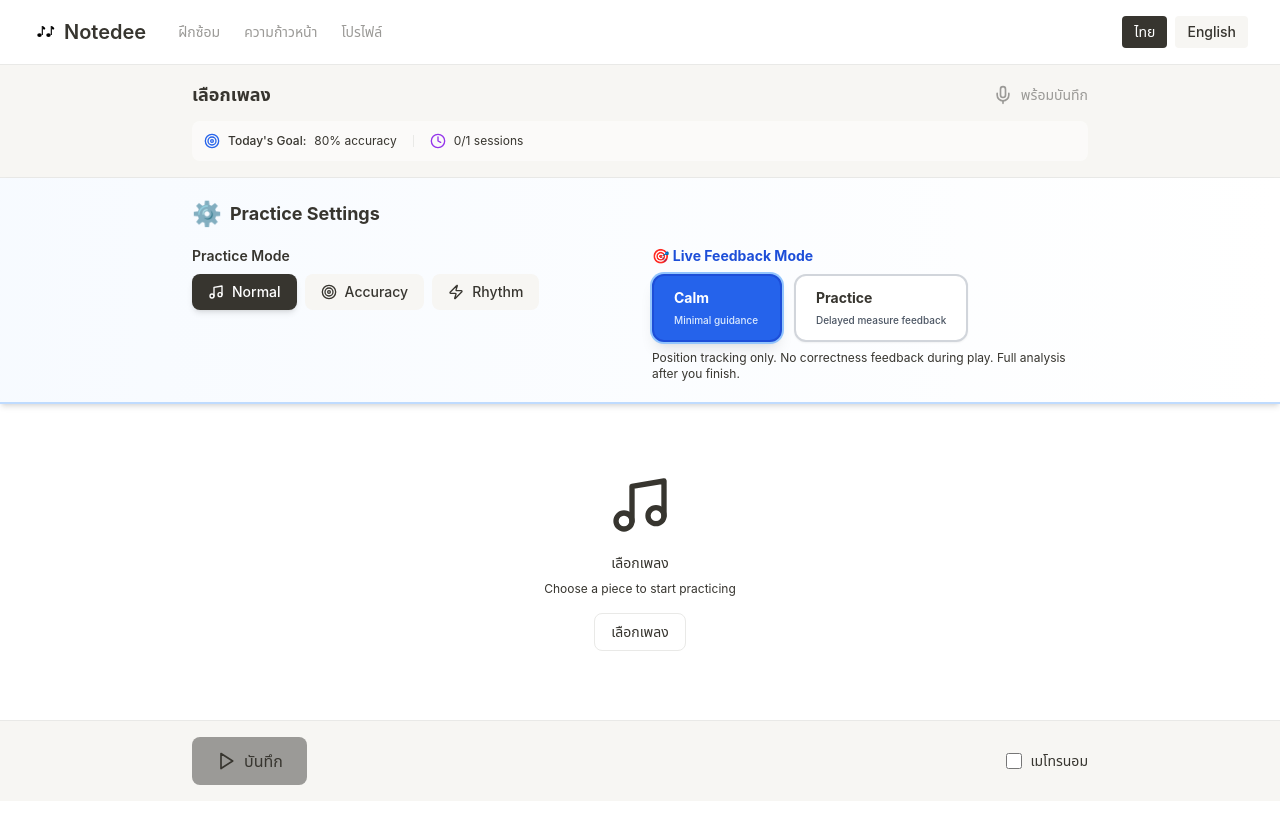
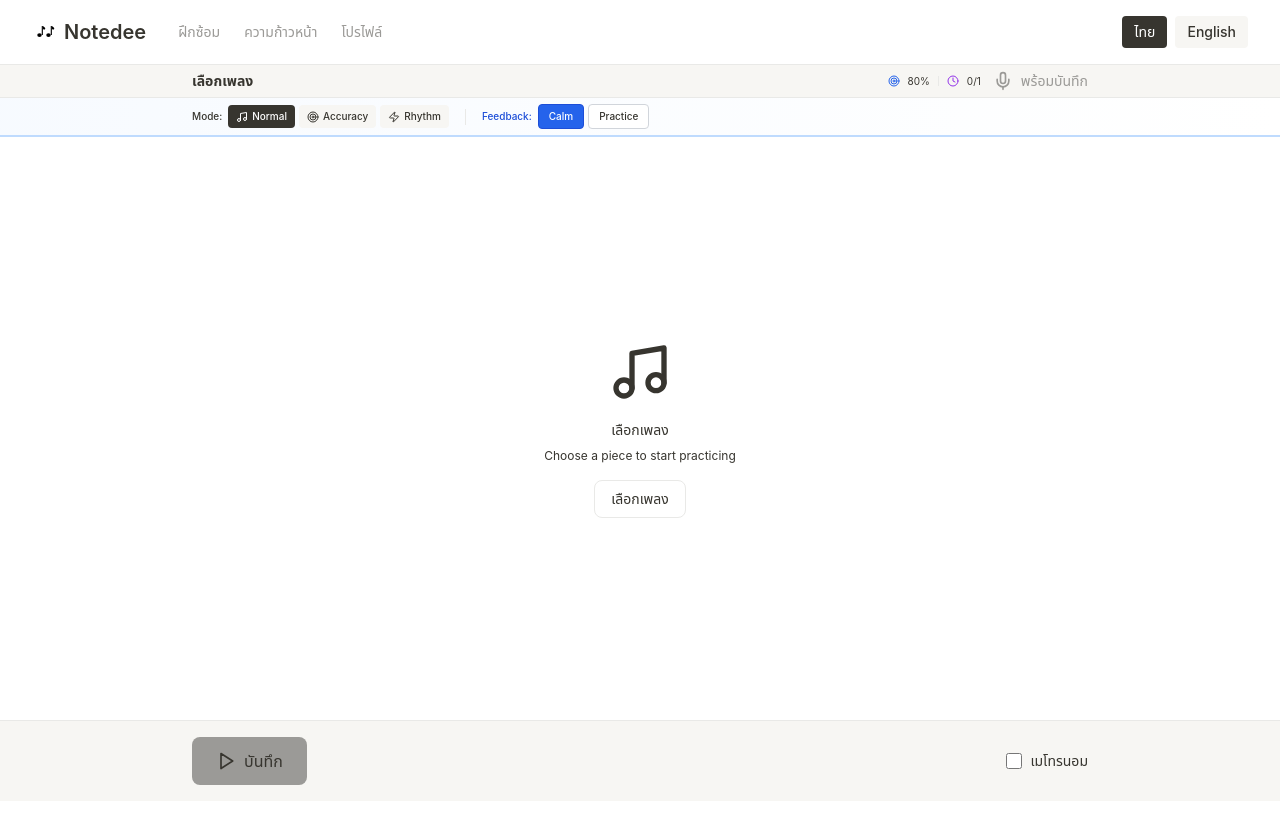
Before and after one commit to bovornv/notedee, a Next.js app: page /practice in a window 1280 px wide. Shown: the top 824 px of the page. Built offline with nearby package versions, Linux system fonts and the light colour scheme; sample sign-in values are in the browser's storage; what pitchfinder would draw is missing.

Commit message:
Redesign Practice page layout: compact header and settings to maximize sheet music space

```diff
--- a/app/practice/page.tsx
+++ b/app/practice/page.tsx
@@ -436,12 +436,11 @@ export default function PracticePage() {
       <RecordingIndicator isRecording={isRecording} />
       <div className="flex-1 overflow-hidden">
         <div className="flex h-full flex-col">
-          {/* Header with Daily Goal */}
-          <div className="border-b border-border bg-accent px-6 py-4">
-            <div className="mx-auto max-w-4xl">
-              <div className="flex items-center justify-between mb-3">
-                <div className="flex items-center gap-3">
-                  <h1 className="text-lg font-semibold">
+          {/* Compact Header - Single Row */}
+          <div className="border-b border-border bg-accent px-4 py-1.5">
+            <div className="mx-auto max-w-4xl flex items-center justify-between gap-3">
+              <div className="flex items-center gap-2 min-w-0 flex-1">
+                <h1 className="text-sm font-semibold truncate">
                   {selectedPiece
                     ? selectedPiece.title
                     : t("practice.select_piece")}
@@ -450,52 +449,44 @@ export default function PracticePage() {
                   <button
                     onClick={() => setShowPieceSelector(true)}
                     disabled={isRecording || countdown !== null}
-                      className="flex items-center gap-1.5 rounded-lg border border-border bg-background px-3 py-1.5 text-xs font-medium text-foreground transition-colors hover:bg-accent disabled:opacity-50 disabled:cursor-not-allowed"
+                    className="flex items-center gap-1 rounded border border-border bg-background px-2 py-0.5 text-[10px] font-medium text-foreground transition-colors hover:bg-accent disabled:opacity-50 disabled:cursor-not-allowed shrink-0"
                     title="Change song"
                   >
-                      <RefreshCw className="h-3.5 w-3.5" />
-                      <span>Change Song</span>
+                    <RefreshCw className="h-3 w-3" />
+                    <span>Change</span>
                   </button>
                 )}
               </div>
+
+              {/* Compact Daily Goal - Inline */}
+              <div className="flex items-center gap-2 shrink-0">
+                <Target className="h-3 w-3 text-blue-600" />
+                <span className="text-[10px] text-muted-foreground">
+                  {dailyGoal.targetAccuracy}%
+                </span>
+                <div className="h-2.5 w-px bg-border" />
+                <Clock className="h-3 w-3 text-purple-600" />
+                <span className="text-[10px] text-muted-foreground">
+                  {todaySessions}/{dailyGoal.targetSessions}
+                </span>
+              </div>
+
+              <div className="shrink-0">
                 <MicIndicator
                   isRecording={isRecording}
                   hasPermission={!micPermissionDenied}
                 />
               </div>
-
-              {/* Daily Goal Display */}
-              <div className="flex items-center gap-4 rounded-lg bg-background/50 p-3">
-                <div className="flex items-center gap-2">
-                  <Target className="h-4 w-4 text-blue-600" />
-                  <span className="text-xs font-medium text-foreground">Today&apos;s Goal:</span>
-                  <span className="text-xs text-muted-foreground">
-                    {dailyGoal.targetAccuracy}% accuracy
-                  </span>
-                </div>
-                <div className="h-3 w-px bg-border" />
-                <div className="flex items-center gap-2">
-                  <Clock className="h-4 w-4 text-purple-600" />
-                  <span className="text-xs text-muted-foreground">
-                    {todaySessions}/{dailyGoal.targetSessions} sessions
-                  </span>
-                </div>
-              </div>
             </div>
           </div>
 
-          {/* Practice Settings - Always visible */}
-          <div className="border-b-2 border-blue-200 bg-gradient-to-r from-blue-50/50 to-background px-6 py-5 shadow-md">
-            <div className="mx-auto max-w-4xl">
-              <h3 className="text-lg font-bold text-foreground mb-4 flex items-center gap-2">
-                <span className="text-2xl">⚙️</span>
-                <span>Practice Settings</span>
-              </h3>
-              <div className="grid grid-cols-1 md:grid-cols-2 gap-6">
+          {/* Compact Practice Settings - Single Horizontal Row */}
+          <div className="border-b-2 border-blue-200 bg-gradient-to-r from-blue-50/50 to-background px-4 py-1.5">
+            <div className="mx-auto max-w-4xl flex items-center gap-4 flex-wrap">
               {/* Practice Mode */}
-                <div className="space-y-2">
-                  <label className="text-sm font-semibold text-foreground block">Practice Mode</label>
-                  <div className="flex gap-2 flex-wrap">
+              <div className="flex items-center gap-1.5">
+                <span className="text-[10px] font-medium text-muted-foreground shrink-0">Mode:</span>
+                <div className="flex gap-1">
                   {[
                     { value: "normal", label: "Normal", icon: Music },
                     { value: "accuracy", label: "Accuracy", icon: Target },
@@ -508,34 +499,31 @@ export default function PracticePage() {
                         key={mode.value}
                         onClick={() => setPracticeMode(mode.value as "normal" | "accuracy" | "rhythm")}
                         disabled={isRecording || countdown !== null}
-                          className={`flex items-center gap-2 rounded-lg px-4 py-2 text-sm font-medium transition-colors ${
+                        className={`flex items-center gap-1 rounded px-2 py-1 text-[10px] font-medium transition-colors ${
                           isActive
-                              ? "bg-foreground text-background shadow-md"
+                            ? "bg-foreground text-background"
                             : "bg-accent text-foreground hover:bg-accent/80"
                         } disabled:opacity-50`}
+                        title={mode.label}
                       >
-                          <Icon className="h-4 w-4" />
-                          {mode.label}
+                        <Icon className="h-3 w-3" />
+                        <span className="hidden sm:inline">{mode.label}</span>
                       </button>
                     );
                   })}
                 </div>
-                  {practiceMode !== "normal" && (
-                    <p className="text-xs text-muted-foreground mt-2">
-                      {practiceMode === "accuracy"
-                        ? "Focus on hitting the right notes. Speed doesn't matter."
-                        : "Focus on keeping steady rhythm. Use the metronome to help."}
-                    </p>
-                  )}
               </div>
 
+              {/* Divider */}
+              <div className="h-4 w-px bg-border" />
+
               {/* Live Feedback Mode */}
-                <div className="space-y-2">
-                  <label className="text-sm font-bold text-blue-700 block">🎯 Live Feedback Mode</label>
-                  <div className="flex gap-3">
+              <div className="flex items-center gap-1.5">
+                <span className="text-[10px] font-medium text-blue-700 shrink-0">Feedback:</span>
+                <div className="flex gap-1">
                   {[
-                      { value: "calm", label: "Calm", description: "Minimal guidance" },
-                      { value: "practice", label: "Practice", description: "Delayed measure feedback" },
+                    { value: "calm", label: "Calm" },
+                    { value: "practice", label: "Practice" },
                   ].map((mode) => {
                     const isActive = feedbackMode === mode.value;
                     return (
@@ -543,41 +531,28 @@ export default function PracticePage() {
                         key={mode.value}
                         onClick={() => setFeedbackMode(mode.value as "calm" | "practice")}
                         disabled={isRecording || countdown !== null}
-                          className={`flex flex-col items-start rounded-xl px-5 py-3 text-xs font-medium transition-all border-2 min-w-[130px] transform hover:scale-105 ${
+                        className={`rounded px-2.5 py-1 text-[10px] font-medium transition-colors border ${
                           isActive
-                              ? "bg-blue-600 text-white border-blue-700 shadow-lg ring-2 ring-blue-300"
-                              : "bg-white text-foreground hover:bg-blue-50 border-gray-300 shadow-sm"
-                          } disabled:opacity-50 disabled:hover:scale-100`}
+                            ? "bg-blue-600 text-white border-blue-700"
+                            : "bg-white text-foreground hover:bg-blue-50 border-gray-300"
+                        } disabled:opacity-50`}
+                        title={mode.value === "calm" ? "Minimal guidance" : "Delayed measure feedback"}
                       >
-                          <span className="font-bold text-sm">{mode.label}</span>
-                          <span className={`text-[10px] mt-1 ${isActive ? "text-blue-100" : "text-gray-600"}`}>
-                            {mode.description}
-                          </span>
+                        {mode.label}
                       </button>
                     );
                   })}
-                  </div>
-                  {feedbackMode === "calm" && (
-                    <p className="text-xs text-muted-foreground mt-2">
-                      Position tracking only. No correctness feedback during play. Full analysis after you finish.
-                    </p>
-                  )}
-                  {feedbackMode === "practice" && (
-                    <p className="text-xs text-muted-foreground mt-2">
-                      Delayed measure-level feedback. Shows correctness after each measure ends. Still calm and supportive.
-                    </p>
-                  )}
                 </div>
               </div>
             </div>
           </div>
 
-          {/* Recording Status Message */}
+          {/* Recording Status Message - Compact */}
           {isRecording && (
-            <div className="border-b border-blue-200 bg-blue-50 px-6 py-2">
+            <div className="border-b border-blue-200 bg-blue-50 px-4 py-1">
               <div className="mx-auto max-w-4xl">
-                <p className="text-xs text-blue-700">
-                  🎵 Playing... The app is listening. Focus on your music, not the screen.
+                <p className="text-[10px] text-blue-700">
+                  🎵 Playing... Focus on your music.
                 </p>
               </div>
             </div>
```
Lines whose indentation alone changed are shown as unchanged.
